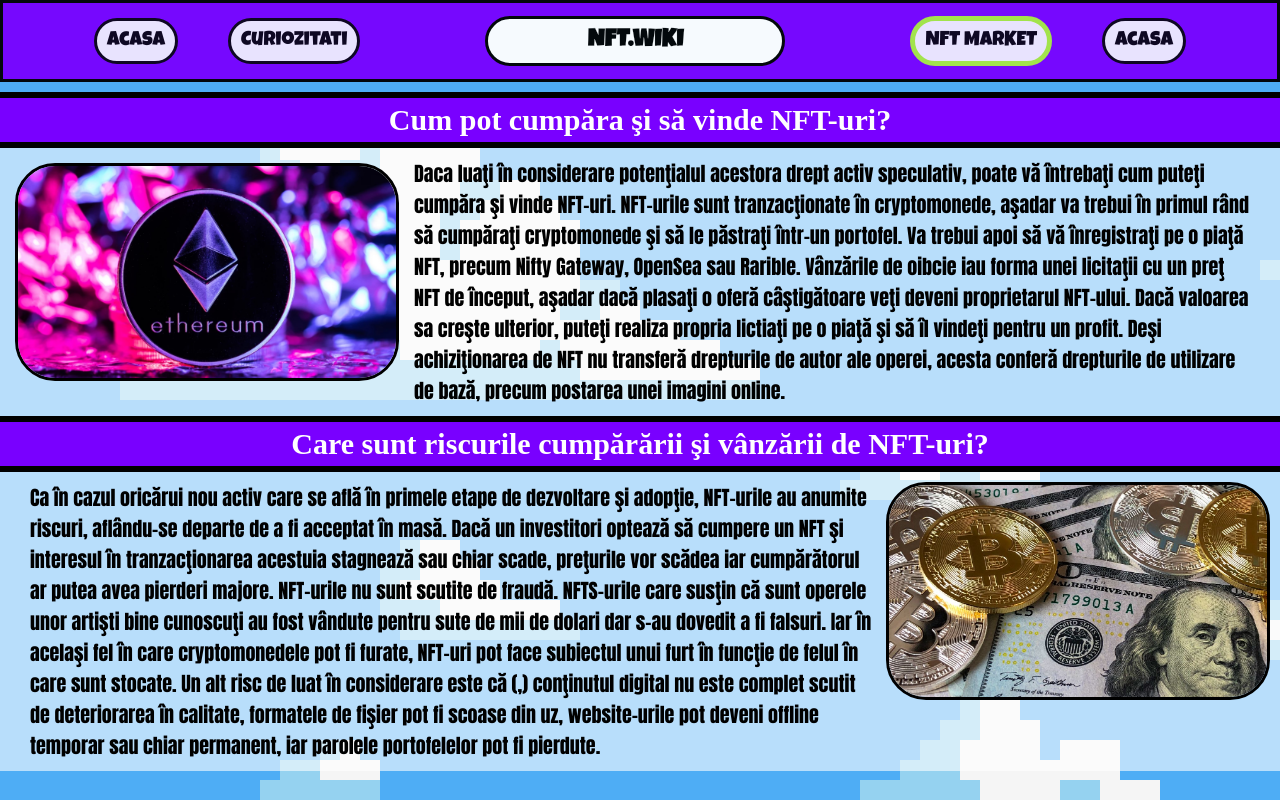
After one commit to CebotaruDaniel/tw, a PHP site: page /html/riscrui.html in a window 1280 px wide. The commit adds this page. Run offline with PHP 8.4, Linux system fonts and the light colour scheme.

Commit message:
HTML AND CSS

```diff
--- /dev/null
+++ b/css/styleriscruri.css
@@ -0,0 +1,143 @@
+@import url('https://fonts.googleapis.com/css2?family=Anton&family=Lobster&display=swap');
+@import url('https://fonts.googleapis.com/css2?family=Anton&family=Lobster&family=Luckiest+Guy&display=swap');
+
+html{
+    scroll-behavior: smooth;
+}
+
+*{
+    margin: 0;
+    padding: 0;
+    color: black;
+    box-sizing: border-box;
+}
+
+body{
+    background-image: url("imagini/background.png");
+
+}
+
+/* Footer si Navbar*/
+.navbar{
+    font-family: 'Luckiest Guy', cursive;
+    background-color: #7900FF;
+    margin-bottom: 10px;
+    border-color: black;
+    padding: 1%;
+    border-style: solid;
+    align-items: center;
+    display: flex;
+    justify-content: center;
+    opacity: 95%;
+
+}
+
+.navbar a
+{
+    background-color: white;
+    border-radius: 200px;
+    padding: 10px;
+    border-style: solid;;
+    margin-right: 25px;
+    color: black;
+    max-width: 150px;
+    margin-left: 25px;
+    text-decoration: none;
+    font-size: 20px;
+    opacity: 90%;
+
+
+
+}
+
+.navbar a:hover
+{
+    color: white;
+    -webkit-text-stroke-width: 1px;
+    -webkit-text-stroke-color: black;
+    transition: 1s
+}
+
+
+.logo
+{
+    text-align: center;
+    width: 100%;
+    max-width: 300px;
+    background-color: white;
+    border-radius: 50px;
+    border-style: solid;
+    padding: 10px 10px;
+    -webkit-text-stroke-width: 0.2px;
+    -webkit-text-stroke-color: white;
+    margin-right: 100px;
+    margin-left: 100px;
+
+}
+
+article p
+{
+    background-color: #90E0EF;
+    border-radius: 60px;
+    padding: 10px;
+    border-style: solid;
+}
+.footer {
+    position: absolute;
+    left: 0;
+    bottom: 0;
+    width: 100%;
+    background-color: #90E0EF;
+    color: black;
+    font-family: "Times New Roman", Times, serif;
+    text-align: center;
+    font-size: 20px;
+    border-style: solid;
+
+}
+
+/*Body*/
+
+.titlu-intro{
+    text-align: center;
+    font-size: 30px;
+    padding: 5px;
+    background-color: #7900FF;
+    color: white;
+}
+
+.text-despre{
+    display: block;
+    padding: 10px 30px;
+    justify-content: right;
+    font-size: 20px;
+    font-family: 'Anton', sans-serif;
+    background: rgba(255, 255, 255, 0.6)
+}
+
+hr{
+    border: 3px solid black;
+}
+
+.imagine{
+    display: block;
+    float: left;
+    margin: 15px;
+    border-style: solid;
+    width: 30%;
+    border-radius: 40px;
+}
+
+.imagine2{
+    display: block;
+    float: right;
+    margin: 10px;
+    border-style: solid;
+    width: 30%;
+    border-radius: 40px;
+}
+
+.active{
+    border-color: greenyellow;
+    border-width: 5px;
+}
--- /dev/null
+++ b/html/riscrui.html
@@ -0,0 +1,52 @@
+<!DOCTYPE html>
+<html lang="en">
+<head>
+    <meta charset="UTF-8">
+    <title>Riscurile NFT-urilor</title>
+    <link rel="stylesheet" href="../css/styleriscruri.css" />
+</head>
+<body>
+
+<header>
+    <nav>
+        <div class="navbar">
+            <a class="navbar-items" href="../index.html" >Acasa </a>
+            <a class="navbar-items" href="pagina2.html">Curiozitati</a>
+            <h1 class="logo">NFT.WIKI </h1>
+            <a class="active" href="riscrui.html" >NFT MARKET </a>
+            <a class="navbar-items" href="../index.html" >Acasa </a>
+        </div>
+    </nav>
+</header>
+
+
+  <div class="container">
+      <hr>
+      <div class="box">
+          <h3 class="titlu-intro">Cum pot cumpăra şi să vinde NFT-uri?</h3><hr>
+          <img class="imagine" src="../css/imagini/eth.jpeg" alt="imagine">
+
+          <p class="text-despre">
+              Daca luaţi în considerare potenţialul acestora drept activ speculativ, poate vă întrebaţi cum puteţi cumpăra şi vinde NFT-uri. NFT-urile sunt tranzacţionate în cryptomonede, aşadar va trebui în primul rând să cumpăraţi cryptomonede şi să le păstraţi într-un portofel. Va trebui apoi să vă înregistraţi pe o piaţă NFT, precum Nifty Gateway, OpenSea sau Rarible.
+
+              Vânzările de oibcie iau forma unei licitaţii cu un preţ NFT de început, aşadar dacă plasaţi o oferă câştigătoare veţi deveni proprietarul NFT-ului. Dacă valoarea sa creşte ulterior, puteţi realiza propria lictiaţi pe o piaţă şi să îl vindeţi pentru un profit.
+
+              Deşi achiziţionarea de NFT nu transferă drepturile de autor ale operei, acesta conferă drepturile de utilizare de bază, precum postarea unei imagini online.
+          </p>
+
+          <hr>
+          <h3 class="titlu-intro">Care sunt riscurile cumpărării şi vânzării de NFT-uri?</h3><hr>
+          <img class="imagine2" src="../css/imagini/bani.jpeg" alt="imagine">
+
+          <p class="text-despre">
+              Ca în cazul oricărui nou activ care se află în primele etape de dezvoltare şi adopţie, NFT-urile au anumite riscuri, aflându-se departe de a fi acceptat în masă. Dacă un investitori optează să cumpere un NFT şi interesul în tranzacţionarea acestuia stagnează sau chiar scade, preţurile vor scădea iar cumpărătorul ar putea avea pierderi majore.
+
+              NFT-urile nu sunt scutite de fraudă. NFTS-urile care susţin că sunt operele unor artişti bine cunoscuţi au fost vândute pentru sute de mii de dolari dar s-au dovedit a fi falsuri. Iar în acelaşi fel în care cryptomonedele pot fi furate, NFT-uri pot face subiectul unui furt în funcţie de felul în care sunt stocate.
+
+              Un alt risc de luat în considerare este că (,) conţinutul digital nu este complet scutit de deteriorarea în calitate, formatele de fişier pot fi scoase din uz, website-urile pot deveni offline temporar sau chiar permanent, iar parolele portofelelor pot fi pierdute.
+          </p>
+      </div>
+  </div>
+
+</body>
+</html>
--- a/index.html
+++ b/index.html
@@ -11,11 +11,11 @@
 <header>
     <nav>
         <div class="navbar">
-            <a class="active" href="index.html" >Acasa </a>
+            <a  class="active" href="index.html" >Acasa </a>
             <a class="navbar-items" href="html/pagina2.html">Curiozitati</a>
                 <h1 class="logo">NFT.WIKI </h1>
-            <a class="navbar-items" href="#" >NFT MARKET </a>
-            <a class="navbar-items" href="index.html" >Acasa </a>
+            <a  class="navbar-items" href="html/riscrui.html" >NFT MARKET </a>
+            <a  class="navbar-items" href="index.html" >Acasa </a>
 
         </div>
     </nav>
```
Also changed, not shown: css/style.css (+6 -4 lines), css/stylepagina2.css (+5 -5 lines), html/pagina2.html (+4 -4 lines), css/imagini/bani.jpeg (added), css/imagini/eth.jpeg (added), css/imagini/imagineriscuri.jpeg (added).
